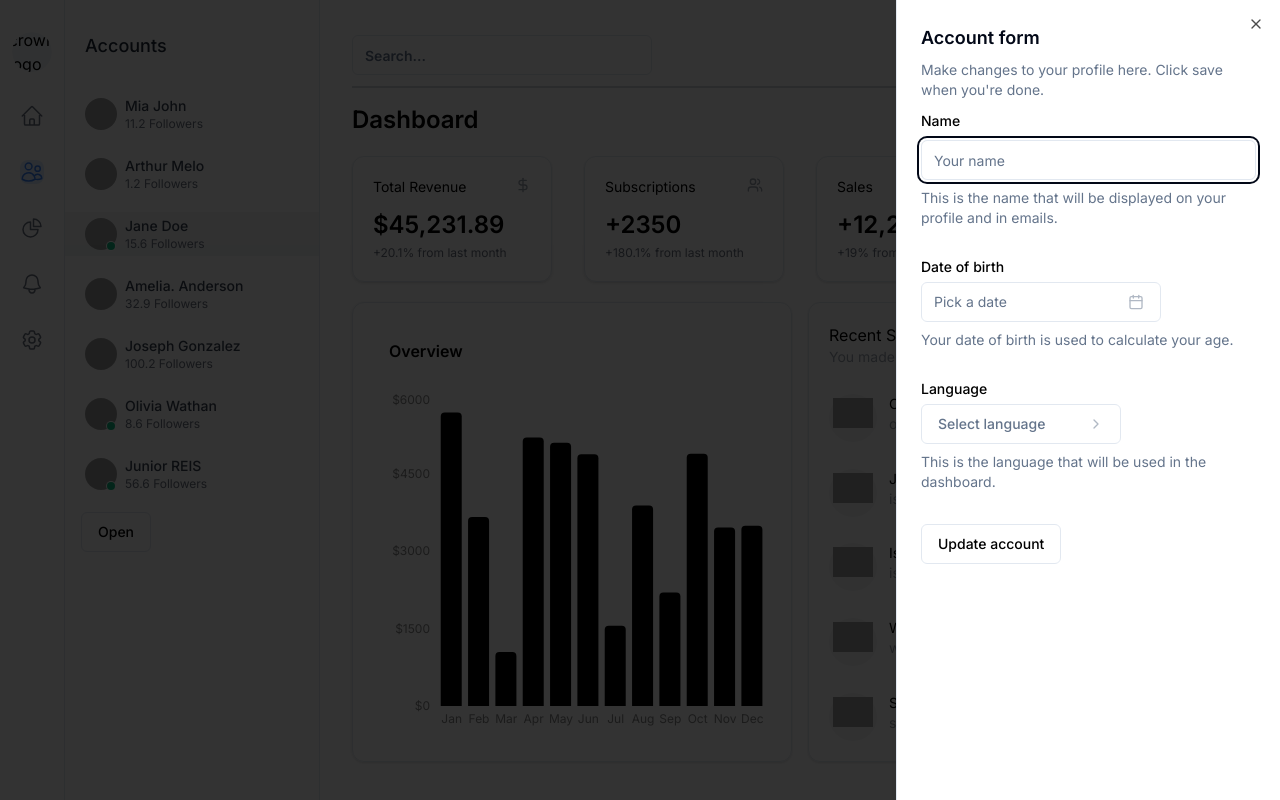
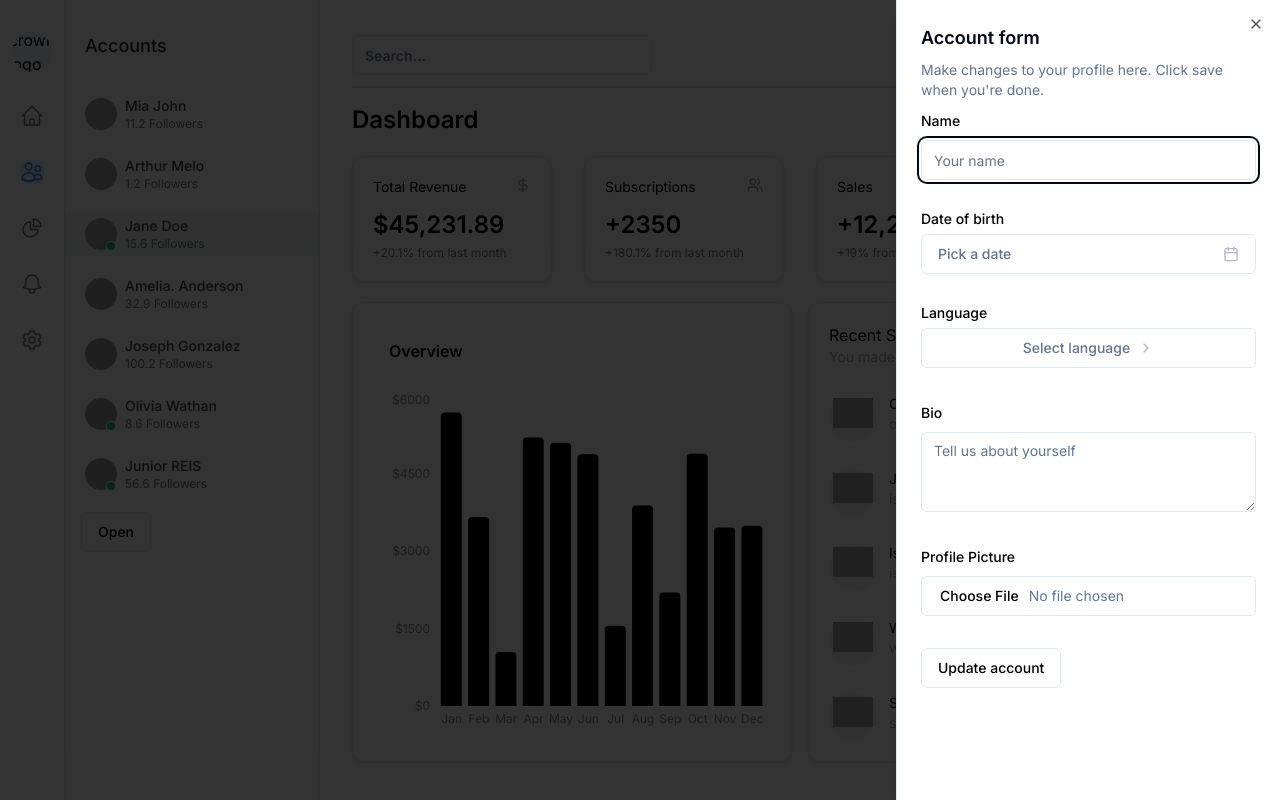
Before and after one commit to crownintldev/update-travokey, a Next.js app: page / in a window 1280 px wide. Both pictures are taken after a click on the button "Open". Built offline with nearby package versions, Linux system fonts and the light colour scheme; grey boxes are pictures that could not be loaded; what tailwindcss-debug-screens would draw is missing.

Commit message:
field added

```diff
--- a/package.json
+++ b/package.json
@@ -16,6 +16,7 @@
     "@radix-ui/react-label": "^2.0.2",
     "@radix-ui/react-menubar": "^1.0.4",
     "@radix-ui/react-popover": "^1.0.7",
+    "@radix-ui/react-radio-group": "^1.1.3",
     "@radix-ui/react-slot": "^1.0.2",
     "@radix-ui/react-toast": "^1.1.5",
     "@radix-ui/react-tooltip": "^1.0.7",
--- a/src/components/forms/account/account-form.tsx
+++ b/src/components/forms/account/account-form.tsx
@@ -2,7 +2,7 @@
 
 import { zodResolver } from "@hookform/resolvers/zod";
 // import { CalendarIcon, CaretSortIcon, CheckIcon } from "@radix-ui/react-icons"
-import { CalendarIcon, CheckIcon } from "lucide-react"; // Assuming this is your hamburger icon
+import { CalendarIcon, CheckIcon, Radio } from "lucide-react"; // Assuming this is your hamburger icon
 import { ChevronRight, Menu } from "lucide-react"; // Assuming this is your hamburger icon
 
 import { format } from "date-fns";
@@ -35,6 +35,8 @@ import {
   PopoverTrigger,
 } from "@/components/ui/popover";
 import { Toast } from "@/components/ui/toast";
+import { Textarea } from "@/components/ui/textarea";
+import { RadioGroup } from "@radix-ui/react-dropdown-menu";
 
 const languages = [
   { label: "English", value: "en" },
@@ -63,6 +65,9 @@ const accountFormSchema = z.object({
   language: z.string({
     required_error: "Please select a language.",
   }),
+  bio: z.string().optional(), // for textarea
+  gender: z.enum(["male", "female", "other"]).optional(), // for radio buttons
+  profilePicture: z.any().optional(), // for file input
 });
 
 type AccountFormValues = z.infer<typeof accountFormSchema>;
@@ -80,7 +85,7 @@ export function AccountForm() {
   });
 
   function onSubmit(data: AccountFormValues) {
-    ({
+    Toast({
       title: "You submitted the following values:",
       // description: (
       //   <pre className="mt-2 w-[340px] rounded-md bg-slate-950 p-4">
@@ -102,10 +107,10 @@ export function AccountForm() {
               <FormControl>
                 <Input placeholder="Your name" {...field} />
               </FormControl>
-              <FormDescription>
+              {/* <FormDescription>
                 This is the name that will be displayed on your profile and in
                 emails.
-              </FormDescription>
+              </FormDescription> */}
               <FormMessage />
             </FormItem>
           )}
@@ -121,10 +126,7 @@ export function AccountForm() {
                   <FormControl>
                     <Button
                       variant={"outline"}
-                      className={cn(
-                        "w-[240px] pl-3 text-left font-normal",
-                        !field.value && "text-muted-foreground"
-                      )}
+                      className={cn(!field.value && "text-muted-foreground")}
                     >
                       {field.value ? (
                         format(field.value, "PPP")
@@ -147,9 +149,6 @@ export function AccountForm() {
                   />
                 </PopoverContent>
               </Popover>
-              <FormDescription>
-                Your date of birth is used to calculate your age.
-              </FormDescription>
               <FormMessage />
             </FormItem>
           )}
@@ -166,10 +165,7 @@ export function AccountForm() {
                     <Button
                       variant="outline"
                       role="combobox"
-                      className={cn(
-                        "w-[200px] justify-between",
-                        !field.value && "text-muted-foreground"
-                      )}
+                      className={cn(!field.value && "text-muted-foreground")}
                     >
                       {field.value
                         ? languages.find(
@@ -208,9 +204,56 @@ export function AccountForm() {
                   </Command>
                 </PopoverContent>
               </Popover>
-              <FormDescription>
-                This is the language that will be used in the dashboard.
-              </FormDescription>
+
+              <FormMessage />
+            </FormItem>
+          )}
+        />
+        <FormField
+          control={form.control}
+          name="bio"
+          render={({ field }) => (
+            <FormItem>
+              <FormLabel>Bio</FormLabel>
+              <FormControl>
+                <Textarea placeholder="Tell us about yourself" {...field} />
+              </FormControl>
+              <FormMessage />
+            </FormItem>
+          )}
+        />
+
+        {/* Radio Buttons for Gender
+        <FormField
+          control={form.control}
+          name="gender"
+          render={({ field }) => (
+            <FormItem>
+              <FormLabel>Gender</FormLabel>
+              <RadioGroup {...field}>
+                <Radio value="male" label="Male" />
+                <Radio value="female" label="Female" />
+                <Radio value="other" label="Other" />
+              </RadioGroup>
+              <FormMessage />
+            </FormItem>
+          )}
+        /> */}
+
+        {/* File Input for Profile Picture */}
+        <FormField
+          control={form.control}
+          name="profilePicture"
+          render={({ field }) => (
+            <FormItem>
+              <FormLabel>Profile Picture</FormLabel>
+              <FormControl>
+                <Input
+                  type="file"
+                  {...field}
+                  className="text-muted-foreground"
+                />
+              </FormControl>
               <FormMessage />
             </FormItem>
           )}
--- /dev/null
+++ b/src/components/ui/radio-group.tsx
@@ -0,0 +1,44 @@
+"use client"
+
+import * as React from "react"
+import * as RadioGroupPrimitive from "@radix-ui/react-radio-group"
+import { Circle } from "lucide-react"
+
+import { cn } from "@/lib/utils"
+
+const RadioGroup = React.forwardRef<
+  React.ElementRef<typeof RadioGroupPrimitive.Root>,
+  React.ComponentPropsWithoutRef<typeof RadioGroupPrimitive.Root>
+>(({ className, ...props }, ref) => {
+  return (
+    <RadioGroupPrimitive.Root
+      className={cn("grid gap-2", className)}
+      {...props}
+      ref={ref}
+    />
+  )
+})
+RadioGroup.displayName = RadioGroupPrimitive.Root.displayName
+
+const RadioGroupItem = React.forwardRef<
+  React.ElementRef<typeof RadioGroupPrimitive.Item>,
+  React.ComponentPropsWithoutRef<typeof RadioGroupPrimitive.Item>
+>(({ className, ...props }, ref) => {
+  return (
+    <RadioGroupPrimitive.Item
+      ref={ref}
+      className={cn(
+        "aspect-square h-4 w-4 rounded-full border border-primary text-primary ring-offset-background focus:outline-none focus-visible:ring-2 focus-visible:ring-ring focus-visible:ring-offset-2 disabled:cursor-not-allowed disabled:opacity-50",
+        className
+      )}
+      {...props}
+    >
+      <RadioGroupPrimitive.Indicator className="flex items-center justify-center">
+        <Circle className="h-2.5 w-2.5 fill-current text-current" />
+      </RadioGroupPrimitive.Indicator>
+    </RadioGroupPrimitive.Item>
+  )
+})
+RadioGroupItem.displayName = RadioGroupPrimitive.Item.displayName
+
+export { RadioGroup, RadioGroupItem }
--- /dev/null
+++ b/src/components/ui/textarea.tsx
@@ -0,0 +1,24 @@
+import * as React from "react"
+
+import { cn } from "@/lib/utils"
+
+export interface TextareaProps
+  extends React.TextareaHTMLAttributes<HTMLTextAreaElement> {}
+
+const Textarea = React.forwardRef<HTMLTextAreaElement, TextareaProps>(
+  ({ className, ...props }, ref) => {
+    return (
+      <textarea
+        className={cn(
+          "flex min-h-[80px] w-full rounded-md border border-input bg-background px-3 py-2 text-sm ring-offset-background placeholder:text-muted-foreground focus-visible:outline-none focus-visible:ring-2 focus-visible:ring-ring focus-visible:ring-offset-2 disabled:cursor-not-allowed disabled:opacity-50",
+          className
+        )}
+        ref={ref}
+        {...props}
+      />
+    )
+  }
+)
+Textarea.displayName = "Textarea"
+
+export { Textarea }
```
Also changed, not shown: src/components/ui/toast.tsx (+23 -23 lines), 1 other file (tests, documents, lock files or other folders).
